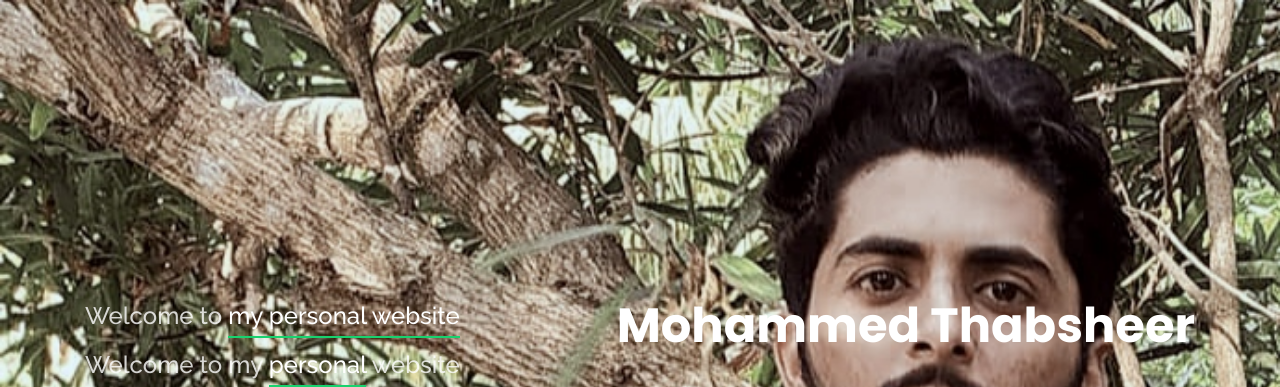
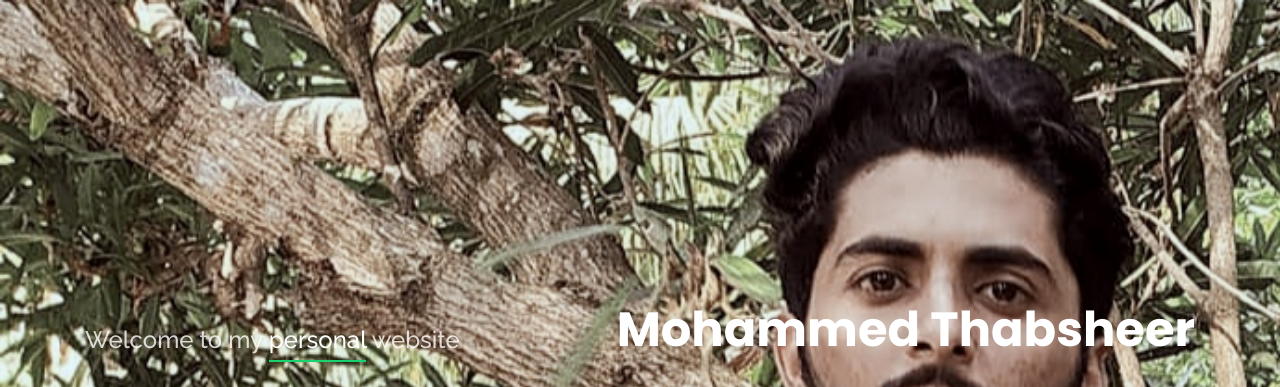
Before and after one commit to thabsheer123/thabsheer-jr, a plain HTML site: page index.html in a window 1280 px wide. Shown: the top 387 px of the page. Drawn offline with nearby package versions, Linux system fonts and the light colour scheme.

Commit message:
Update index.html

```diff
--- a/index.html
+++ b/index.html
@@ -40,12 +40,11 @@
   <!-- ======= Header ======= -->
   <header id="header" class="header-tops">
     <div class="container">
-<t>
+
       <h1><span class="float-right"><a href="index.html">Mohammed Thabsheer</a></span></h1>
       <!-- Uncomment below if you prefer to use an image logo -->
       <!-- <a href="index.html" class="mr-auto"><img src="assets/img/logo.png" alt="" class="img-fluid"></a> -->
 
-      <h2>Welcome to <span>my personal website</span></h2></t>
 
       <h2>Welcome to my <span>personal</span> website</h2>
 
```
